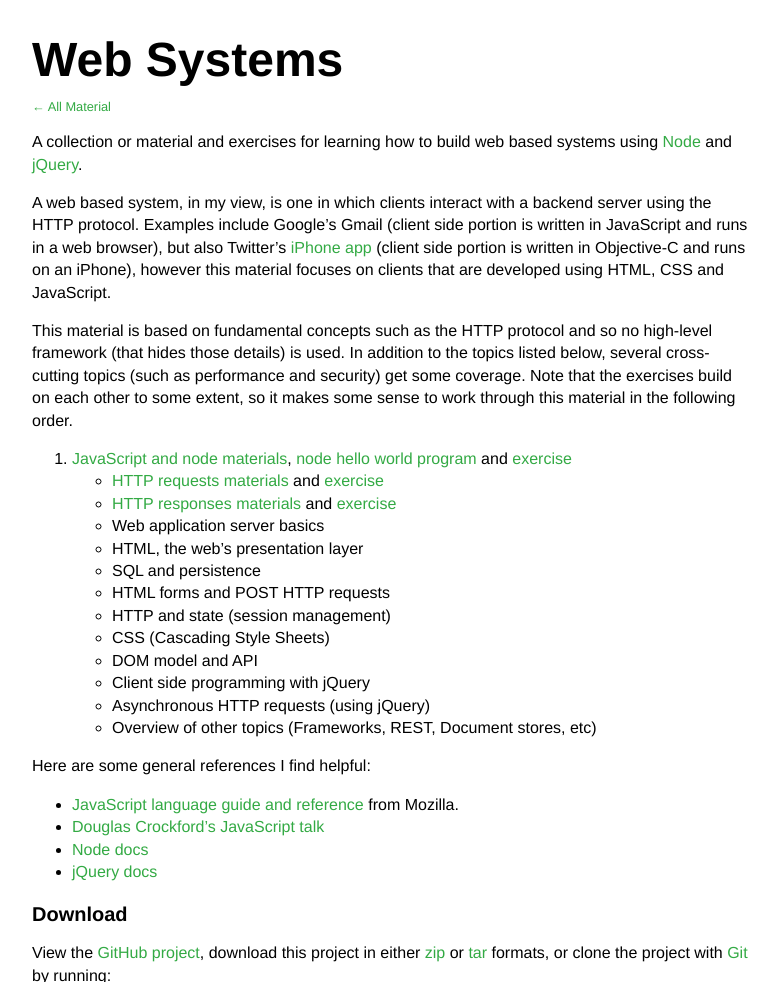
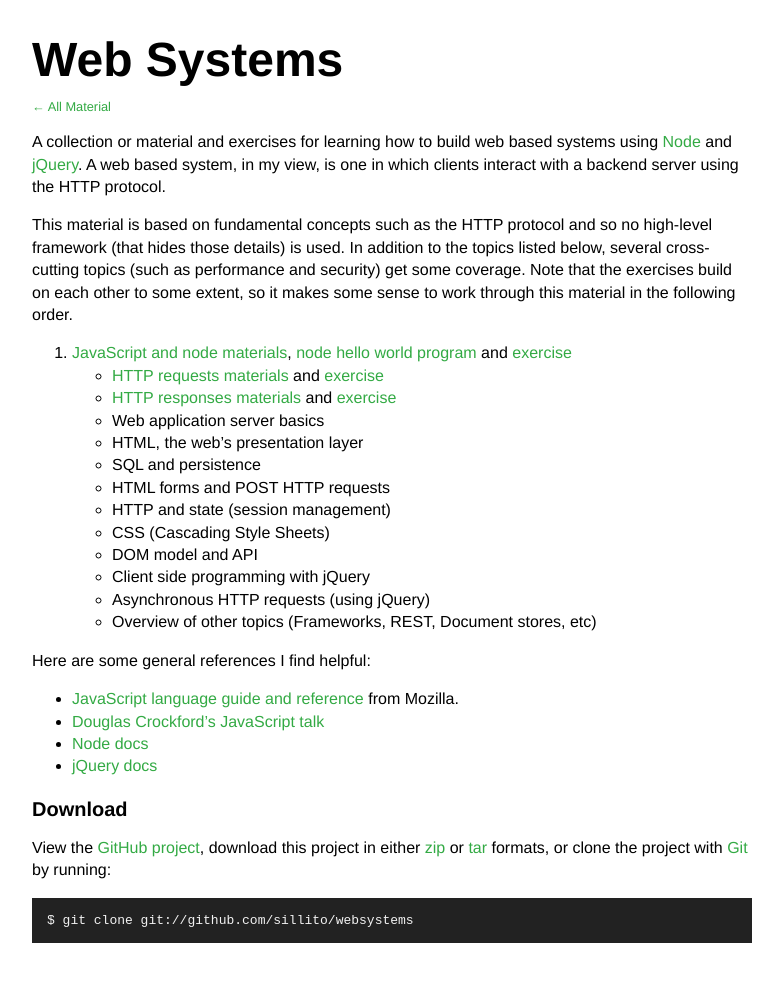
Before and after one commit to sillito/websystems, a Jekyll site: the page built from index.markdown, in a window 1280 px wide, cut to the strip 0-982 px from the top of the page. Shown: the whole strip, without its empty margins (248-1031 px from the left). Built offline with Jekyll 4.4.1, drawn with Linux system fonts in a browser that asks for light colours; Markdown is read by kramdown in place of the engine named in the settings.

Commit message:
fix small details in first exercise

```diff
--- a/index.markdown
+++ b/index.markdown
@@ -6,9 +6,7 @@ root: ./
 
 <a href="https://github.com/sillito/websystems" style="display:none"><img style="position: absolute; top: 0; right: 0; border: 0;" src="http://s3.amazonaws.com/github/ribbons/forkme_right_darkblue_121621.png" alt="Fork me on GitHub" /></a>
 
-A collection or material and exercises for learning how to build web based systems using [Node](http://nodejs.org/) and [jQuery](http://jquery.com/).
-
-A web based system, in my view, is one in which clients interact with a backend server using the HTTP protocol. Examples include Google's Gmail (client side portion is written in JavaScript and runs in a web browser), but also Twitter's [iPhone app](https://twitter.com/#!/download/iphone) (client side portion is written in Objective-C and runs on an iPhone), however this material focuses on clients that are developed using HTML, CSS and JavaScript.
+A collection or material and exercises for learning how to build web based systems using [Node](http://nodejs.org/) and [jQuery](http://jquery.com/). A web based system, in my view, is one in which clients interact with a backend server using the HTTP protocol.
 
 This material is based on fundamental concepts such as the HTTP protocol and so no high-level framework (that hides those details) is used. In addition to the topics listed below, several cross-cutting topics (such as performance and security) get some coverage. Note that the exercises build on each other to some extent, so it makes some sense to work through this material in the following order.
 
```
Also changed, not shown: exercises/functions.markdown (+8 -4 lines), materials/requests.markdown (+6 -5 lines).
